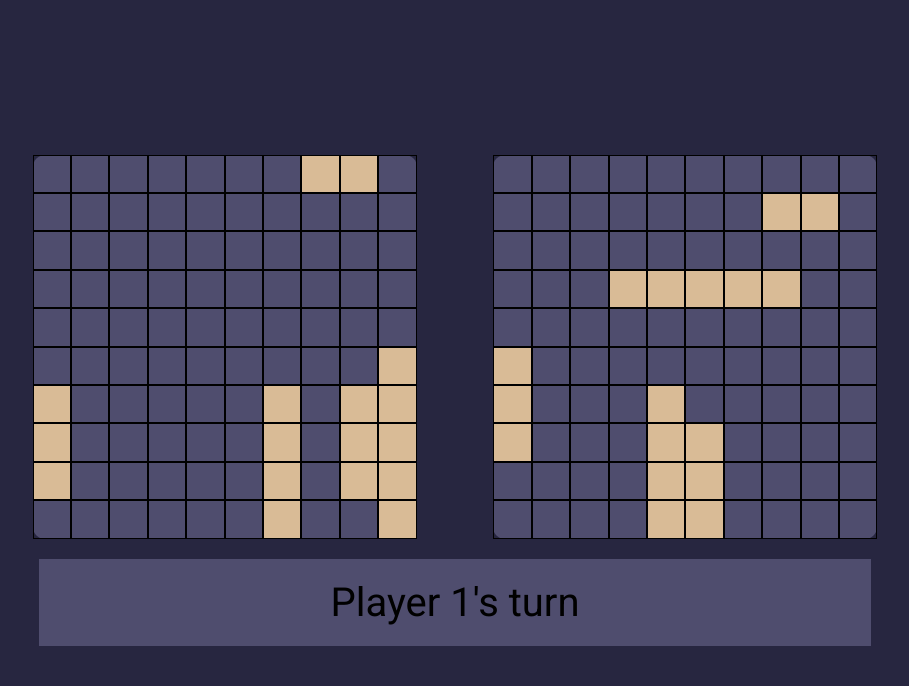
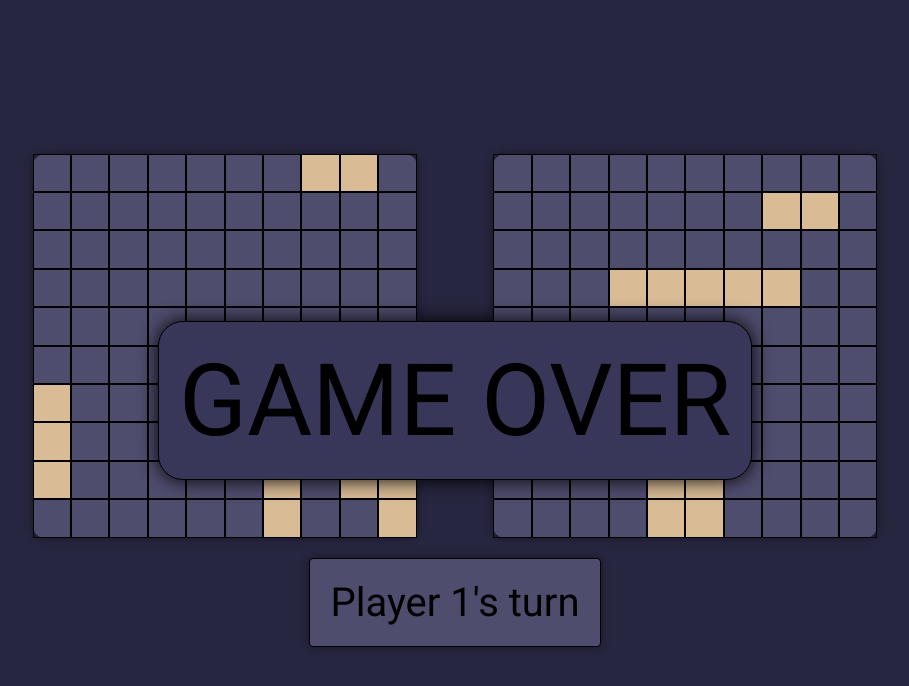
Before and after one commit to GhidBase/battleship, a website with bundled scripts: page index.html in a window 1280 px wide. Shown: the whole page, without its empty margins (185-1094 px from the left). Built offline with nearby package versions, Linux system fonts and the light colour scheme.

Commit message:
Adjust css and add Game Over panel

```diff
--- a/index.html
+++ b/index.html
@@ -223,6 +223,7 @@
         <div id="message-panel">
             <p>Player 1's turn</p>
         </div>
+        <div class="game-over">GAME OVER</div>
 
         <script type="module" src="main.js"></script>
     </body>
--- a/notes.txt
+++ b/notes.txt
@@ -88,7 +88,7 @@ What are the steps to displaying the board?
 
 
     ========= What's left? ===========
-     - random ship placement
+     - DONE - random ship placement
      - restart game button
      - ai that targets a boat after finding one
      - block manual board moves if it's ai's turn
--- a/styles.css
+++ b/styles.css
@@ -42,6 +42,8 @@ body {
     display: grid;
     grid-template-columns: repeat(10, 1fr);
     grid-template-rows: repeat(10, 1fr);
+
+    box-shadow: 0px 0px 10px rgba(0, 0, 0, 0.45);
 }
 
 .cell {
@@ -69,14 +71,28 @@ body {
 }
 
 #message-panel {
-    width: 65dvw;
+    /* width: 65.8dvw; */
     background-color: #4f4d6e;
     justify-content: center;
     align-items: center;
     text-align: center;
+
+    border: 1px solid black;
+    border-radius: 0.25em;
+    box-shadow: 0px 0px 10px rgba(0, 0, 0, 0.45);
 }
 
 #message-panel p {
     margin: 20px;
     font-size: 40px;
 }
+
+.game-over {
+    position: absolute;
+    font-size: 100px;
+    background-color: var(--panel);
+    border: 1px solid black;
+    border-radius: 0.25em;
+    box-shadow: 0px 0px 20px rgba(0, 0, 0, 1);
+    padding: 20px;
+}
```
